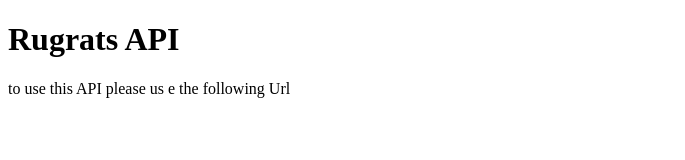
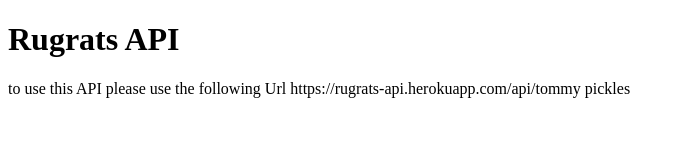
Before and after one commit to Kaleen-MicheleXO/Rugrats-API, a website: page index.html in a window 1280 px wide. Shown: the whole page, without its empty margins (0-685 px from the left). Drawn offline with Linux system fonts and the light colour scheme.

Commit message:
Added Html Url

```diff
--- a/index.html
+++ b/index.html
@@ -4,10 +4,13 @@
     <meta charset="UTF-8" />
     <meta http-equiv="X-UA-Compatible" content="IE=edge" />
     <meta name="viewport" content="width=device-width, initial-scale=1.0" />
-    <title>Document</title>
+    <title>Rugrats API</title>
   </head>
   <body>
     <h1>Rugrats API</h1>
-    <p>to use this API please us e the following Url</p>
+    <p>
+      to use this API please use the following Url
+      https://rugrats-api.herokuapp.com/api/tommy pickles
+    </p>
   </body>
 </html>
--- a/index.js
+++ b/index.js
@@ -8,7 +8,7 @@
 const Characters = {
   "tommy pickles": {
     "Full Name": "Thomas Pickles",
-    Age: 0,
+    Age: 1,
     Personality: "Fearless, happy-go-lucky, brave, smart, kind",
     Quote: "A baby's gotta do what a baby's gotta do!",
     Enemies: "Angelica",
```
